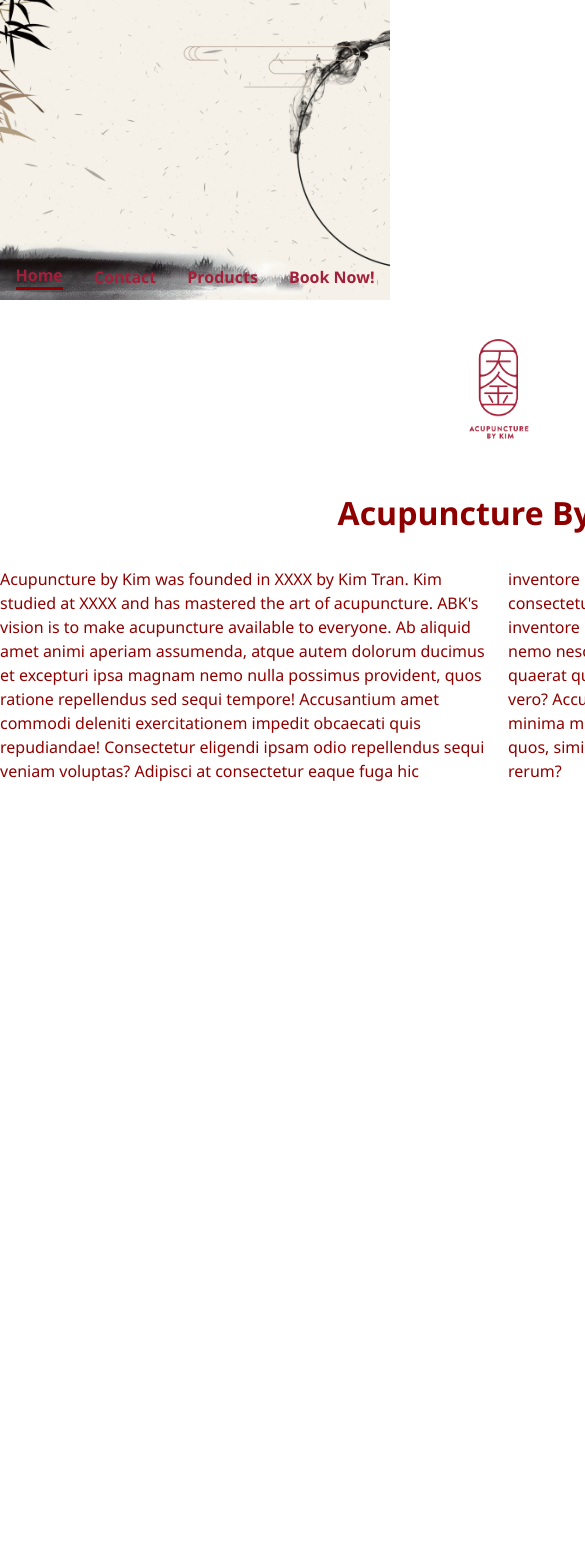
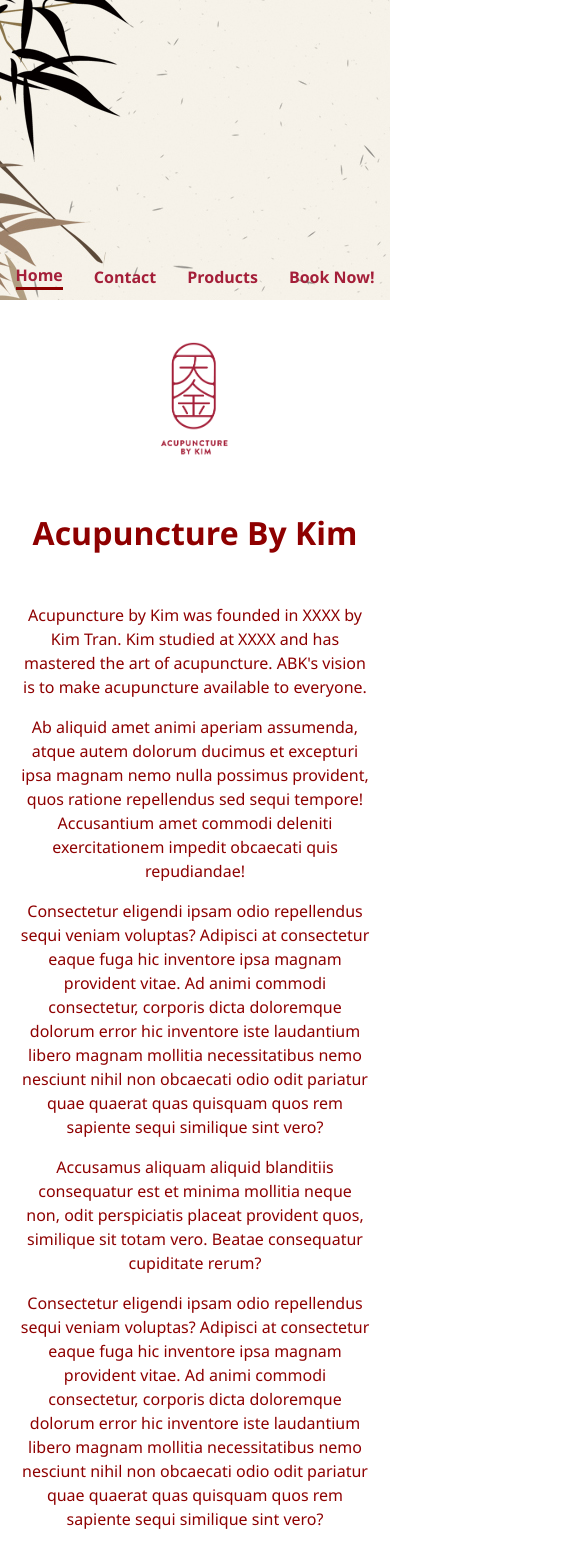
Before and after one commit to ayalena/eindopdracht-frontend, a React (Create React App) app: page / in a window 390 px wide. Shown: the top 1545 px of the page, 585 px wide, since content can reach past the window. Before the commit the page ends 864 px from the top, so only its background shows below. Built offline with nearby package versions, Linux system fonts and the light colour scheme.

Commit message:
working on responsive design

```diff
--- a/src/components/PageHeader/PageHeader.css
+++ b/src/components/PageHeader/PageHeader.css
@@ -6,11 +6,20 @@
 }
 
 img {
-    width: 20%;
-    /*height: 30%;*/
+    width: 225px;
     margin-top: -50px;
 }
 
 .h1-pageheader {
     margin-top: 15px;
 }
+
+/*tablet*/
+@media screen and (min-width: 768px) {
+
+}
+
+/*laptop*/
+@media screen and (min-width: 992px) {
+
+}
--- a/src/components/TopMenu/TopMenu.css
+++ b/src/components/TopMenu/TopMenu.css
@@ -2,14 +2,6 @@
     margin: 0;
     padding: 0;
 }
-
-/*nav {*/
-/*    width: 100%;*/
-/*    background-color: rgb(255, 255, 255);*/
-/*    display: flex;*/
-/*    justify-content: center;*/
-/*    height: 60px;*/
-/*}*/
 
 .nav-container {
     width: 100%;
@@ -18,7 +10,7 @@
     align-items: flex-end;
     height: 300px;
     background: url(../../assets/header1.jpg);
-    background-size: cover;
+    background-size: auto;
 }
 
 ul {
@@ -45,3 +37,13 @@ a:hover {
     color: #f10909;
     text-decoration: none;
 }
+
+/*tablet*/
+@media screen and (min-width: 768px) {
+
+}
+
+/*laptop*/
+@media screen and (min-width: 992px) {
+
+}
--- a/src/pages/Contact/Contact.css
+++ b/src/pages/Contact/Contact.css
@@ -7,6 +7,20 @@ textarea {
     flex-direction: column;
     justify-content: center;
     align-items: center;
-    /*margin-top: 275px;*/
+}
 
+/*tablet*/
+@media screen and (min-width: 768px) {
+
+    .contact-form-button {
+        margin-left: 475px;
+    }
 }
+
+/*laptop*/
+@media screen and (min-width: 992px) {
+
+    .contact-form-button {
+        margin-left: 475px;
+    }
+}
--- a/src/pages/Home/Home.css
+++ b/src/pages/Home/Home.css
@@ -1,3 +1,4 @@
+/*phone*/
 body {
     font-family: 'Cormorant Garamond', 'Arial', sans-serif;
     background-color: #e6e6ee;
@@ -8,20 +9,18 @@ body {
 p {
     font-family: Arial, sans-serif;
     margin: 16px 0;
+
 }
 
-.colums-3 {
-    column-count: 3;
-}
+.section {
+    column-count: 1;
 
-.columns-2 {
-    column-count: 2;
 }
 
 .page-container {
-    width: 1000px;
+    width: 90%;
     margin: 60px auto;
-    /*margin-top: 275px;*/
+    text-align: center;
 }
 
 button {
@@ -32,7 +31,7 @@ button {
     height: 60px;
     color: #e6e6ee;
     transform: rotate(12deg);
-    margin-left: 875px;
+    margin-left: 440px;
 
 }
 
@@ -41,3 +40,36 @@ button:hover {
     height: 65px;
     transform: rotate(15deg);
 }
+
+
+/*tablet*/
+@media screen and (min-width: 768px) {
+
+    .section {
+        column-count: 2;
+    }
+
+    button {
+        margin-left: 475px;
+    }
+}
+
+/*laptop*/
+@media screen and (min-width: 992px) {
+
+    .section {
+        column-count: 2;
+    }
+
+    .page-container {
+        width: 1000px;
+        margin: 60px auto;
+
+    }
+
+    button {
+        margin-left: 875px;
+
+    }
+
+}
--- a/src/pages/Home/Home.js
+++ b/src/pages/Home/Home.js
@@ -10,20 +10,26 @@ function HomePage() {
     function handleClick() {
         history.push("/bookings");
     }
+
     return (
         <div className="page-container">
             <PageHeader icon={logo} title="Acupuncture By Kim"/>
-            {/*<p>*/}
-            {/*    Lorem ipsum dolor sit amet, consectetur adipisicing elit. Aut debitis doloribus facilis iste placeat praesentium sint voluptatem. Architecto at, maiores?*/}
-            {/*</p>*/}
-            <p className="columns-2">
-                Acupuncture by Kim was founded in XXXX by Kim Tran. Kim studied at XXXX and has mastered the art of acupuncture. ABK's vision is to make acupuncture available to everyone.
 
+            <section className="section">
+                <p>
+                    Acupuncture by Kim was founded in XXXX by Kim Tran. Kim studied at XXXX and has mastered the art of
+                    acupuncture. ABK's vision is to make acupuncture available to everyone.
+                </p>
+
+                <p>
                     Ab aliquid amet animi aperiam assumenda, atque autem dolorum ducimus et excepturi ipsa magnam nemo
                     nulla
                     possimus provident,
                     quos ratione repellendus sed sequi tempore! Accusantium amet commodi deleniti exercitationem impedit
                     obcaecati quis repudiandae!
+                </p>
+
+                <p>
                     Consectetur eligendi ipsam odio repellendus sequi veniam voluptas? Adipisci at consectetur eaque
                     fuga
                     hic inventore ipsa magnam
@@ -32,14 +38,33 @@ function HomePage() {
                     mollitia necessitatibus nemo nesciunt nihil non obcaecati odio odit pariatur quae quaerat quas
                     quisquam
                     quos rem sapiente sequi
-                similique sint vero? Accusamus aliquam aliquid blanditiis consequatur est et minima mollitia neque
-                non,
-                odit perspiciatis placeat
+                    similique sint vero?
+                </p>
+
+                <p>
+                    Accusamus aliquam aliquid blanditiis consequatur est et minima mollitia neque
+                    non, odit perspiciatis placeat
                     provident quos, similique sit totam vero. Beatae consequatur cupiditate rerum?
                 </p>
-            {/*<p>Learn more about Acupuncture By Kim <Link to="/about">here</Link></p>*/}
 
-            <button type="button" onClick={handleClick}>
+                <p>
+                    Consectetur eligendi ipsam odio repellendus sequi veniam voluptas? Adipisci at consectetur eaque
+                    fuga
+                    hic inventore ipsa magnam
+                    provident vitae. Ad animi commodi consectetur, corporis dicta doloremque dolorum error hic inventore
+                    iste laudantium libero magnam
+                    mollitia necessitatibus nemo nesciunt nihil non obcaecati odio odit pariatur quae quaerat quas
+                    quisquam
+                    quos rem sapiente sequi
+                    similique sint vero?
+                </p>
+
+            </section>
+
+            <button
+                type="button"
+                onClick={handleClick}
+            >
                 BOOK NOW!
             </button>
 
--- a/src/pages/Products/Products.css
+++ b/src/pages/Products/Products.css
@@ -1,3 +1,53 @@
+/*phone*/
+.description-container {
+    display: flex;
+    flex-direction: column;
+    align-items: center;
+    justify-content: space-evenly;
+
+}
+
+.image1 {
+    display: block;
+    border-radius: 50%;
+    transform: rotate(-6deg);
+    height: 200px;
+    width: 200px;
+    margin: -10px;
+
+}
+
+article {
+    text-align: center;
+    margin: 40px;
+}
+
+.image2 {
+    display: block;
+    border-radius: 50%;
+    transform: rotate(-6deg);
+    height: 200px;
+    width: 200px;
+    margin: -5px;
+
+}
+
+.products-container {
+    display: flex;
+    flex-direction: column;
+    align-items: center;
+    margin-top: 100px;
+
+}
+
+/*tablet*/
+@media screen and (min-width: 768px) {
+
+}
+
+/*laptop*/
+@media screen and (min-width: 992px) {
+
     .big-container {
         display: flex;
         flex-direction: column;
@@ -7,13 +57,6 @@
     .description-container {
         display: flex;
 
-}
-
-.products-container {
-    display: flex;
-    flex-direction: column;
-    align-items: center;
-    margin-top:50px;
     }
 
     .image1 {
@@ -40,5 +83,13 @@
 
     article {
         text-align: center;
-    margin:30px;
+        margin: 30px;
     }
+
+    .products-container {
+        display: flex;
+        flex-direction: column;
+        align-items: center;
+        margin-top: 50px;
+    }
+}
--- a/src/pages/Products/Products.js
+++ b/src/pages/Products/Products.js
@@ -18,11 +18,18 @@ function Products() {
             <div className="big-container">
 
                 <div className="description-container">
-                    <div><img src={image1} className="image1"/></div>
                     <div>
-                        <article>ABK has created multiple healthy tea blends to help boost your
+                        <img src={image1} className="image1"/>
+                    </div>
+
+                    <div>
+                        <article>
+                            <p>
+                                ABK has created multiple healthy tea blends to help boost your
                                 immune system.
+                            </p>
 
+                            <p>
                                 Ab aliquid amet animi aperiam assumenda, atque autem dolorum ducimus et excepturi ipsa
                                 magnam
                                 nemo
@@ -31,6 +38,9 @@ function Products() {
                                 quos ratione repellendus sed sequi tempore! Accusantium amet commodi deleniti exercitationem
                                 impedit
                                 obcaecati quis repudiandae!
+                            </p>
+
+                            <p>
                                 Ab aliquid amet animi aperiam assumenda, atque autem dolorum ducimus et excepturi ipsa
                                 magnam nemo
                                 nulla
@@ -38,9 +48,13 @@ function Products() {
                                 quos ratione repellendus sed sequi tempore! Accusantium amet commodi deleniti exercitationem
                                 impedit
                                 obcaecati quis repudiandae!
+                            </p>
                         </article>
                     </div>
-                    <div><img src={image2} className="image2"/></div>
+
+                    <div>
+                        <img src={image2} className="image2"/>
+                    </div>
                 </div>
 
 
```
Also changed, not shown: src/pages/Contact/Contact.js (+13 -17 lines). Lines whose indentation alone changed are shown as unchanged.
